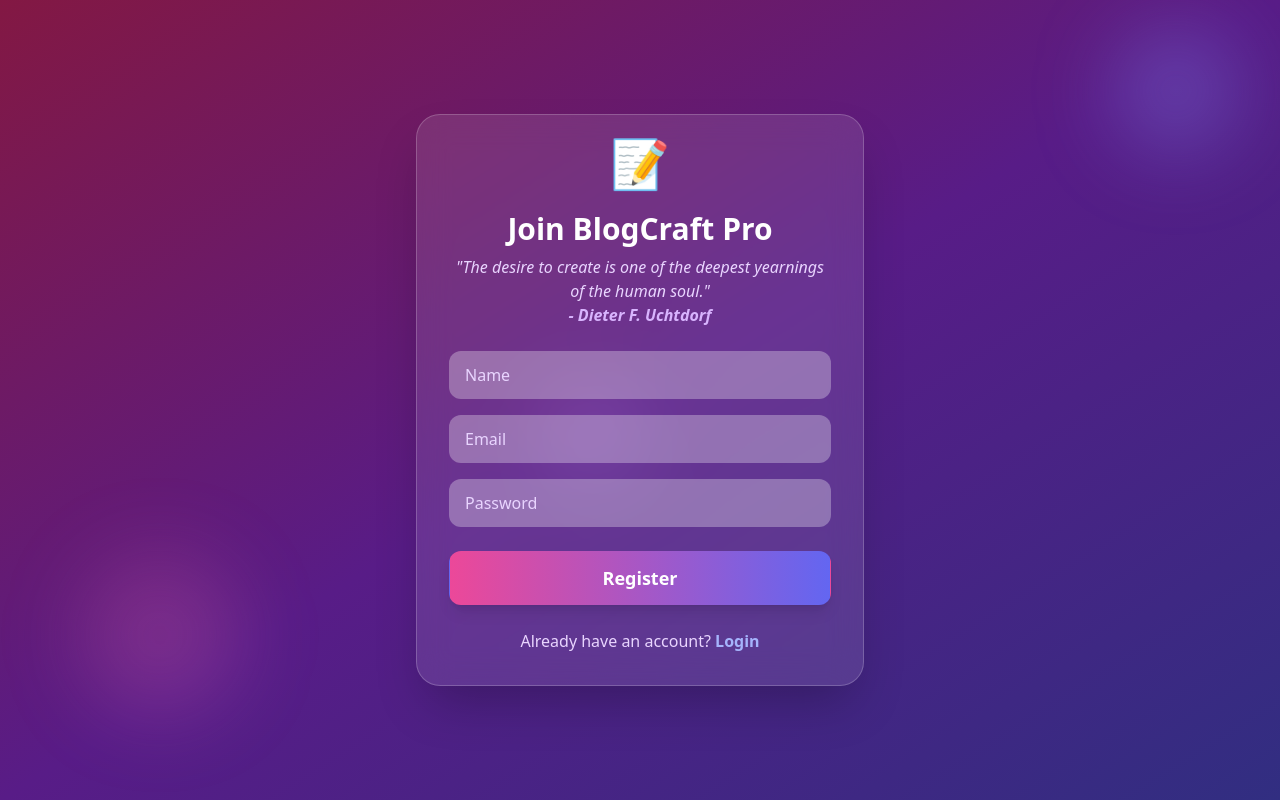
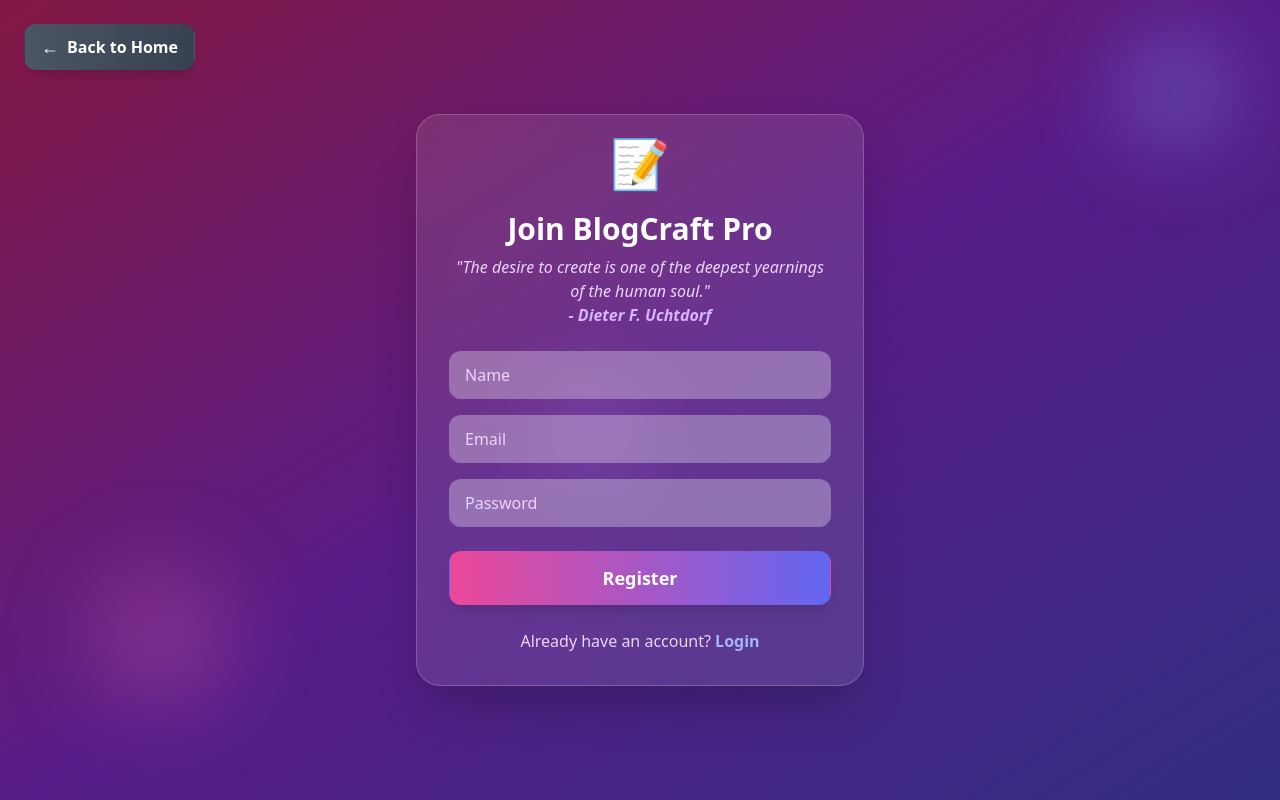
Before and after one commit to crash484/BloggingPlatform, a React (Vite) app: page /register in a window 1280 px wide. Built offline with nearby package versions, Linux system fonts and the light colour scheme.

Commit message:
Add back button to login and register

```diff
--- a/src/pages/LoginPage.jsx
+++ b/src/pages/LoginPage.jsx
@@ -46,7 +46,7 @@ export default function LoginPage() {
         }
       );
 
-      const data = await response.json();      if (response.ok) {
+      const data = await response.json(); if (response.ok) {
         toast.success("Login successful!");
         console.log("Login response data:", data); // Debug log
 
@@ -76,6 +76,15 @@ export default function LoginPage() {
   }
   return (
     <div className="min-h-screen flex items-center justify-center bg-gradient-to-br from-indigo-900 via-purple-900 to-pink-900 relative overflow-hidden">
+      {/* Back Button */}
+      <button
+        onClick={() => navigate('/')}
+        className="absolute top-6 left-6 bg-gradient-to-r from-gray-600 to-gray-700 text-white font-bold px-4 py-2 rounded-xl shadow-lg hover:scale-105 transition-transform flex items-center gap-2 z-20"
+      >
+        <span className="text-lg">←</span>
+        Back to Home
+      </button>
+
       {/* Floating shapes */}
       <div className="absolute top-10 left-10 w-32 h-32 bg-pink-400 bg-opacity-30 rounded-full blur-2xl animate-float-slow" />
       <div className="absolute bottom-20 right-20 w-40 h-40 bg-indigo-400 bg-opacity-20 rounded-full blur-2xl animate-float" />
--- a/src/pages/RegisterPage.jsx
+++ b/src/pages/RegisterPage.jsx
@@ -74,6 +74,15 @@ export default function RegisterPage() {
   }
   return (
     <div className="min-h-screen flex items-center justify-center bg-gradient-to-br from-pink-900 via-purple-900 to-indigo-900 relative overflow-hidden">
+      {/* Back Button */}
+      <button
+        onClick={() => navigate('/')}
+        className="absolute top-6 left-6 bg-gradient-to-r from-gray-600 to-gray-700 text-white font-bold px-4 py-2 rounded-xl shadow-lg hover:scale-105 transition-transform flex items-center gap-2 z-20"
+      >
+        <span className="text-lg">←</span>
+        Back to Home
+      </button>
+
       {/* Floating shapes */}
       <div className="absolute top-10 right-10 w-32 h-32 bg-indigo-400 bg-opacity-30 rounded-full blur-2xl animate-float-slow" />
       <div className="absolute bottom-20 left-20 w-40 h-40 bg-pink-400 bg-opacity-20 rounded-full blur-2xl animate-float" />
```
